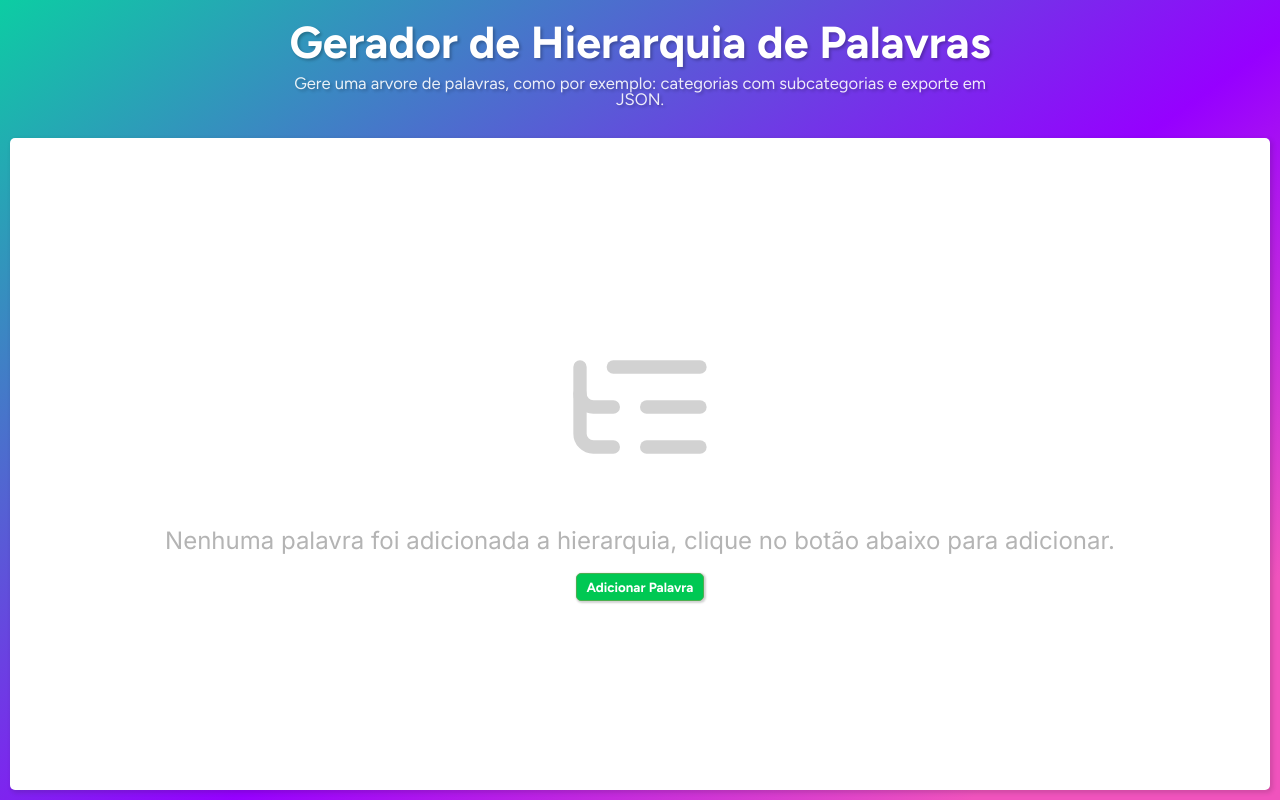
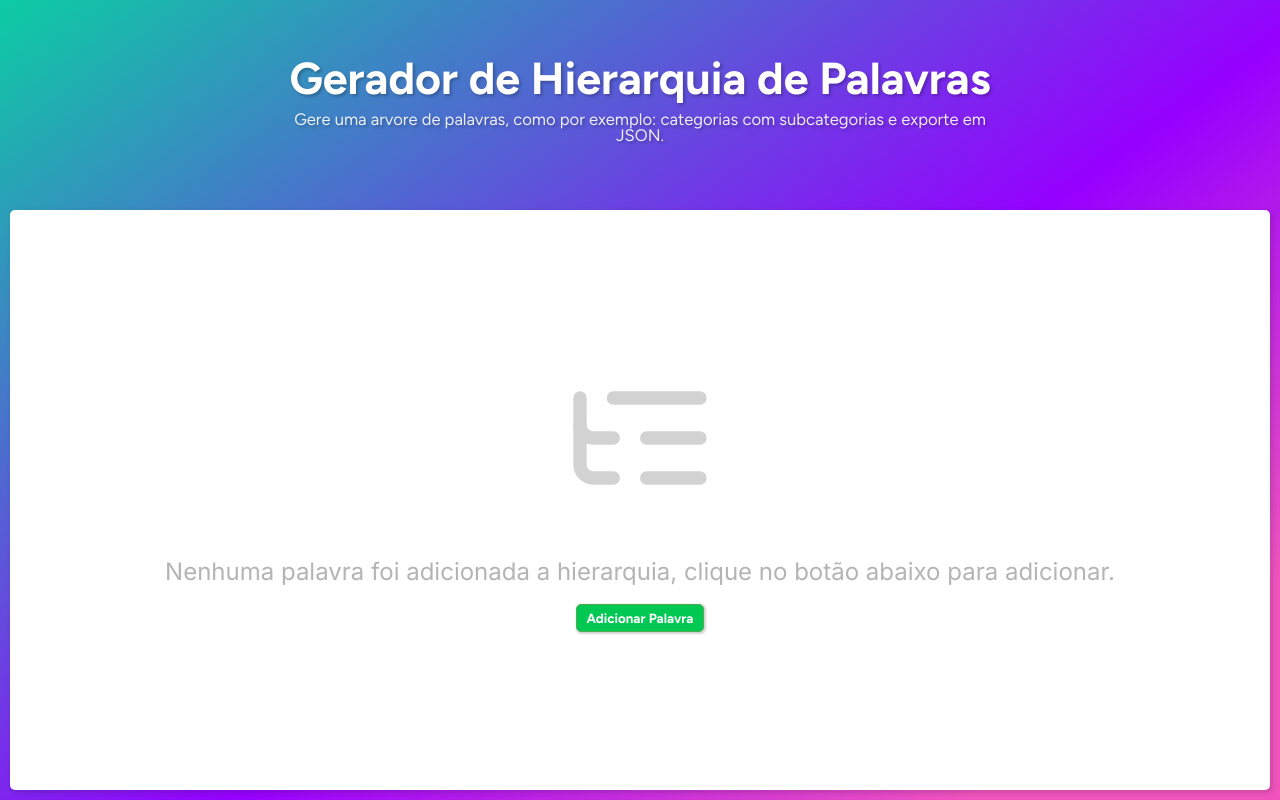
Before and after one commit to efms25/word-hierachy, a React (Vite) app in the folder apps/frontend/: page / in a window 1280 px wide. Built offline with nearby package versions, Linux system fonts and the light colour scheme.

Commit message:
:construction: feat(front): render and style tree

```diff
--- a/apps/frontend/src/components/Header/styles.tsx
+++ b/apps/frontend/src/components/Header/styles.tsx
@@ -5,7 +5,9 @@ const Container = styled.div`
   flex-direction: column;
   gap: 10px;
   align-items: center;
+  justify-content: center;
   padding: 20px;
+  height: 25vh;
 `;
 
 const Title = styled.h1`
--- a/apps/frontend/src/components/TreeNode/index.tsx
+++ b/apps/frontend/src/components/TreeNode/index.tsx
@@ -26,7 +26,9 @@ function TreeNode({ children, name, onRemove, id }: ITreeNode): JSX.Element {
     setExpanded(!expanded);
   };
 
-  const handleRemove = () => {
+  const handleRemove = (e) => {
+    e.stopPropagation();
+    e.preventDefault();
     if (onRemove && id) {
       onRemove(id);
     }
@@ -50,7 +52,7 @@ function TreeNode({ children, name, onRemove, id }: ITreeNode): JSX.Element {
             <span>{name}</span>
           </div>
           <div>
-            <RemoveButton onClick={handleRemove}>
+            <RemoveButton onClick={(e) => handleRemove(e)}>
               <HiOutlineTrash />
             </RemoveButton>
           </div>
--- a/apps/frontend/src/components/TreeView/index.tsx
+++ b/apps/frontend/src/components/TreeView/index.tsx
@@ -1,13 +1,32 @@
-import React from 'react'
-import { Container } from './styles'
-import EmptyTree from '../EmptyTree'
+import { Container } from "./styles";
+import EmptyTree from "../EmptyTree";
+import { useState } from "react";
+import TreeNode from "../TreeNode";
+
+export type IHierarchy = {
+  id: number;
+  name: string;
+  children: IHierarchy[];
+};
 
 function TreeView(): JSX.Element {
+  const [tree, setTree] = useState<Array<IHierarchy>>([])
+
+
+  const renderNode = (tree: Array<IHierarchy>, parentIndex: string = "") => {
+    if (!tree || !tree.length) return;
+    return tree.map((node, index) => {
+      return (
+        <TreeNode key={node.id} name={node.name} id={`${index}-${parentIndex}`}>
+          {renderNode(node.children, index.toString())}
+        </TreeNode>
+      );
+    });
+  };
+
   return (
-    <Container>
-      <EmptyTree />
-    </Container>
-  )
+    <Container>{tree.length ? renderNode(tree) : <EmptyTree />}</Container>
+  );
 }
 
-export default TreeView
+export default TreeView;
--- a/apps/frontend/src/components/TreeView/styles.tsx
+++ b/apps/frontend/src/components/TreeView/styles.tsx
@@ -1,8 +1,11 @@
 import styled from 'styled-components';
 
 const Container = styled.div`
-    height: 100%;
-    overflow: 100:
+    position: fixed;
+    height: calc(75vh - 50px);
+    max-width: 1240px;
+    width: calc(100vw - 40px);
+    overflow-y: auto;
 `
 
 export {
```
